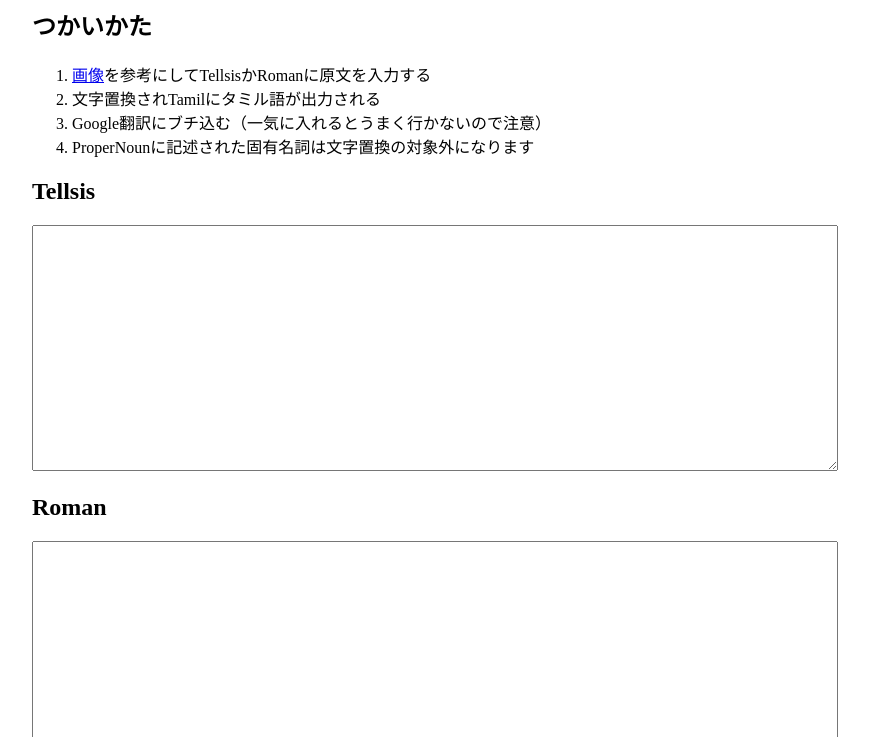
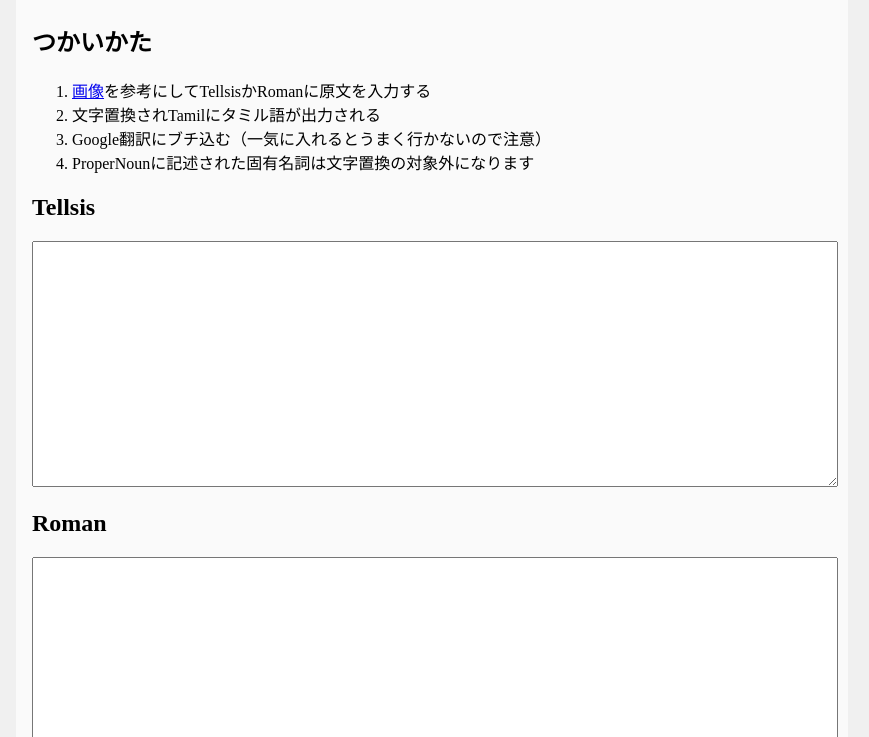
Before and after one commit to kairi003/tellsis-translator, a plain HTML site: page docs/index.html in a window 1280 px wide. Shown: the part 150-887 px from the top of the page, without its empty margins (208-1077 px from the left). Drawn offline with Linux system fonts and the light colour scheme.

Commit message:
[update]

```diff
--- a/docs/style/main.css
+++ b/docs/style/main.css
@@ -4,10 +4,16 @@
        url("//kairi003.github.io/tellsis-translator/fonts/tellsis.woff") format("woff");
 }
 
+html {
+  background-color: rgb(240,240,240);
+}
+
 body {
   font-family: 'Noto Serif JP', serif;
   max-width: 50rem;
   margin: auto;
+  background-color: rgb(250,250,250);
+  padding: 1rem;
 }
 
 textarea {
```
